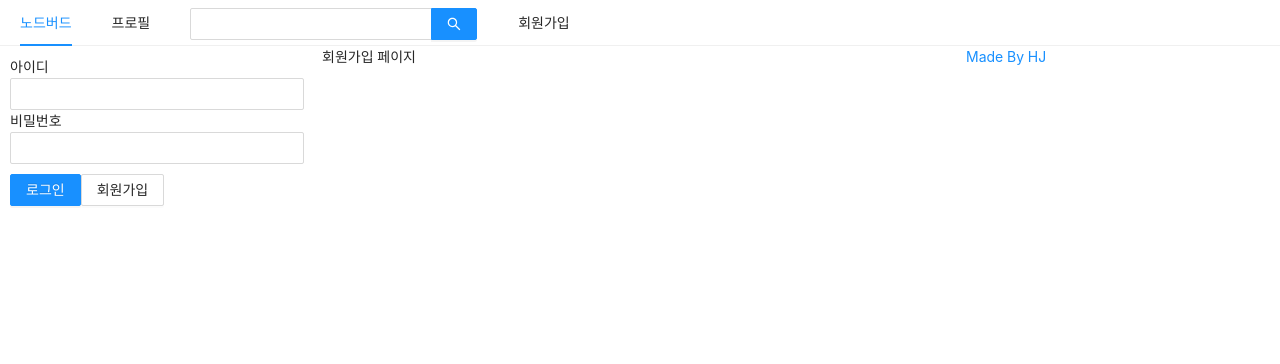
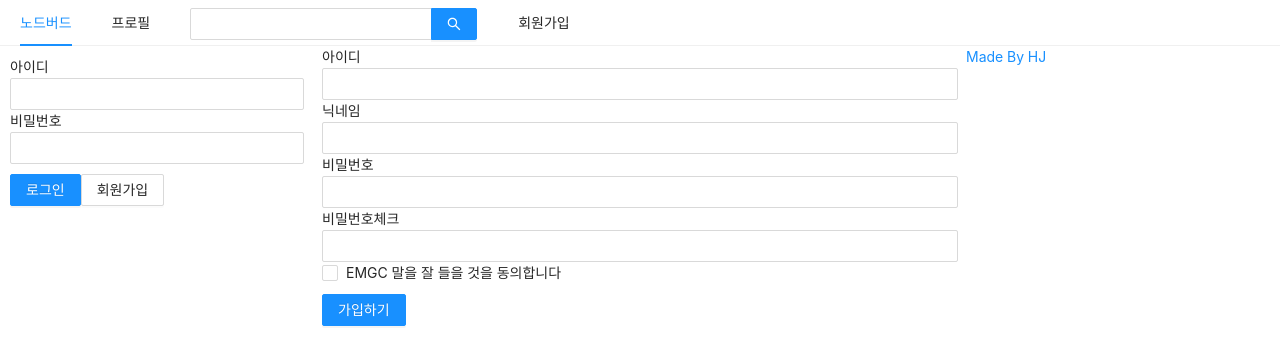
Before and after one commit to Limheonjun/react-nodebird, a Next.js app: page /signup in a window 1280 px wide. Shown: the top 364 px of the page. Built offline with nearby package versions, Linux system fonts and the light colour scheme.

Commit message:
회원가입 페이지 추가

```diff
--- a/components/LoginForm.tsx
+++ b/components/LoginForm.tsx
@@ -3,6 +3,7 @@
 import Link from 'next/link'
 import styled from 'styled-components'
 import { LogInProps } from '../interface/interface';
+import useInput from '../hooks/useInput';
 
 const ButtonWrapper = styled.div`
   margin-top: 10px;
@@ -13,17 +14,9 @@
 `
 
 const LoginForm = function ({ setIsLoggedIn }: LogInProps) {
-  const [id, setId] = useState<string>('')
-  const [password, setPassword] = useState<string>('')
+  const [id, onChangeId] = useInput('')
+  const [password, onChangePassword] = useInput('')
   const [passwordCheck, setPasswordCheck] = useState<string>('')
-
-  const onChangeId = useCallback((e: React.ChangeEvent<HTMLInputElement>) => {
-    setId(e.target.value)
-  }, [])
-
-  const onChangePassword = useCallback((e: React.ChangeEvent<HTMLInputElement>) => {
-    setPassword(e.target.value)
-  }, [])
 
   const style = useMemo(() => ({ marginTop: 10 }), [])
 
--- a/pages/signup.tsx
+++ b/pages/signup.tsx
@@ -1,17 +1,86 @@
-import React from 'react'
+import React, { useCallback,useState } from 'react'
 import AppLayout from '../components/AppLayout'
 import Head from 'next/head'
+import { Form, Input, Checkbox, Button } from 'antd'
+import useInput from '../hooks/useInput'
+import styled from 'styled-components'
+
+const ErrorMessage = styled.div`
+  color: red;
+`
 
 const Signup = function () {
+
+  const [id, onChangeId] = useInput('')
+  const [nickname, onChangeNickname] = useInput('')
+  const [password, onChangePassword] = useInput('')
+
+  const [passwordCheck, setPasswordCheck] = useState<string>('');
+  const [passwordError, setPasswordError] = useState<boolean>(false);
+  const onChangePasswordCheck = useCallback((e: React.ChangeEvent<HTMLInputElement>) => {
+    setPasswordError(e.target.value !== password)
+    setPasswordCheck(e.target.value)
+  }, [password])
+
+
+  const [termError, setTermError] = useState<boolean>(false)
+  const [term, setTerm] = useState<boolean>(false)
+  const onChangeTerm = useCallback((e) => {
+    setTermError(false)
+    setTerm(e.target.checked)
+  }, [])
+
+  const onSubmit = useCallback((e) => {
+    if (password !== passwordCheck) {
+      return setPasswordError(true)
+    }
+    if (!term) {
+      return setTermError(true)
+    }
+    console.log(id, nickname, password)
+  }, [password, passwordCheck, term]);
+
   return (
-    <>
+    <AppLayout>
       <Head>
         <title>회원가입 | NodeBird</title>
       </Head>
-      <AppLayout>
-        <div>회원가입 페이지</div>
-      </AppLayout>
-    </>
+      <Form onFinish={onSubmit}>
+        <div>
+          <label htmlFor="user-id">아이디</label>
+          <br />
+          <Input name="user-id" value={id} onChange={onChangeId} required/>
+        </div>
+        <div>
+          <label htmlFor="user-nickname">닉네임</label>
+          <br />
+          <Input name="user-nickname" value={nickname} onChange={onChangeNickname} required/>
+        </div>
+        <div>
+          <label htmlFor="user-password">비밀번호</label>
+          <br />
+          <Input name="user-password" value={password} onChange={onChangePassword} required/>
+        </div>
+        <div>
+          <label htmlFor="user-password-check">비밀번호체크</label>
+          <Input
+            name="user-password-check"
+            type="password"
+            value={passwordCheck}
+            required
+            onChange={onChangePasswordCheck}
+          />
+          {passwordError && <ErrorMessage>비밀번호가 일치하지 않습니다</ErrorMessage>}
+        </div>
+        <div>
+          <Checkbox name="user-term" checked={term} onChange={onChangeTerm}>EMGC 말을 잘 들을 것을 동의합니다</Checkbox>
+          {termError && <ErrorMessage>약관에 동의하셔야 합니다.</ErrorMessage>}
+        </div>
+        <div style={{ marginTop: 10 }}>
+          <Button type="primary" htmlType="submit">가입하기</Button>
+        </div>
+      </Form>
+    </AppLayout>
   )
 }
 
```
